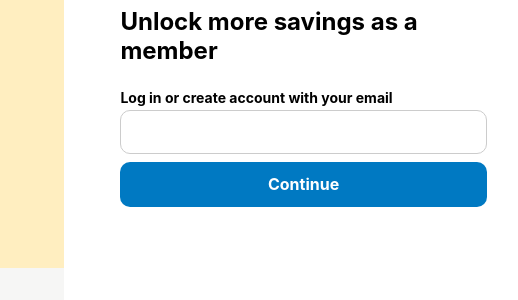
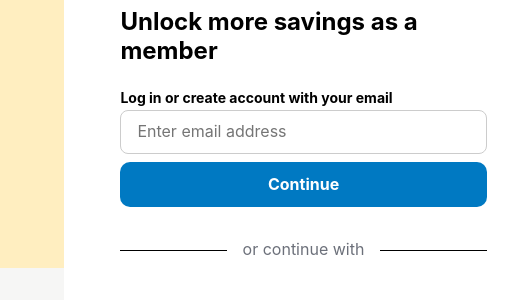
Before and after one commit to sandeepkumarmamloda/hotel-trivago, a plain HTML site: page login page.html in a window 1280 px wide. Shown: the part 199-499 px from the top of the page, 599-1117 px from the left. Drawn offline with nearby package versions, Linux system fonts and the light colour scheme.

Commit message:
hotel trivago

```diff
--- a/login page.css
+++ b/login page.css
@@ -103,13 +103,22 @@ body{
     margin-top:4px;
     background-color: transparent;
     border:0.800px solid #ccc;
-    border-top-left-radius: 10px;
-    border-top-right-radius: 10px;
-    border-bottom-right-radius: 10px;
-    border-bottom-left-radius: 10px;
-    color: white;
-    font-weight: 600;
+    border-top-left-radius: 8px;
+    border-top-right-radius: 8px;
+    border-bottom-right-radius: 8px;
+    border-bottom-left-radius: 8px;
+    color: black;
+    font-weight: 100;
     font-size: 16px;
+    outline:none;
+}
+.container>.container-2>.container-2-2:focus{
+    outline:solid 1px #0079c2;
+}
+.container>.container-2>.container-2-2::placeholder{
+    font-family: -apple-system, BlinkMacSystemFont, Segoe UI, Helvetica, Arial, Noto Sans, Apple Color Emoji, Segoe UI Emoji, sans-serif;
+    font-weight:400;
+    padding-left:10px;
 }
 .container>.container-2>.container-2-3{
     height: 18.400px;
@@ -131,3 +140,33 @@ body{
     font-family: -apple-system, BlinkMacSystemFont, Segoe UI, Helvetica, Arial, Noto Sans, Apple Color Emoji, Segoe UI Emoji, sans-serif;
     font-weight:700;
 }
+.container>.container-2>.container-2-4{
+    height:24px;
+    width:100%;
+    margin:32px 0px;
+    display:flex;
+    flex-direction:row;
+    justify-content:center;
+    flex-wrap:nowrap;
+    align-items:center;
+}
+.container>.container-2>.container-2-4::before{
+    content: "";
+    flex: 1;
+    height: 0.8px;
+    width:111.050px;
+    background:black;
+    margin-top: 11.600px;
+    margin-bottom:11.600px;
+    margin-right:16px;
+}
+.container>.container-2>.container-2-4::after{
+    content: "";
+    flex: 1;
+    height: 0.8px;
+    width:111.050px;
+    background:black;
+    margin-top: 11.600px;
+    margin-bottom:11.600px;
+    margin-left:16px;
+}
--- a/login page.html
+++ b/login page.html
@@ -62,14 +62,29 @@
                 <h1 style="height:60px;
                     font-family: -apple-system, BlinkMacSystemFont, Segoe UI, Helvetica, Arial, Noto Sans, Apple Color Emoji, Segoe UI Emoji, sans-serif;
                     font-size:24px;
+                    font-weight:700;
                     margin:0px;">Unlock more savings as a member
                 </h1>
                 <p style="font-family: -apple-system, BlinkMacSystemFont, Segoe UI, Helvetica, Arial, Noto Sans, Apple Color Emoji, Segoe UI Emoji, sans-serif;
                     margin-top:22px;
                     margin-bottom:0px;
                     font-size:14px;"><b>Log in or create account with your email</b></p>
-                <div class="container-2-2"></div>
+                <input class="container-2-2"
+                        placeholder="Enter email address"/>
                 <div class="container-2-3">Continue</div>
+                <div class="container-2-4">
+                    <p style="font-family: -apple-system, BlinkMacSystemFont, Segoe UI, Helvetica, Arial, Noto Sans, Apple Color Emoji, Segoe UI Emoji, sans-serif;
+                        color:#6c707a;
+                        align-self:flex-start;
+                        display:flex;
+                        height:16px;
+                        flex-direction:column;
+                        justify-content:flex-start;
+                        flex-wrap:nowrap;
+                        align-content:center;
+                        margin:0px;">or continue with
+                    </p>
+                </div>
             </div>
         </div>
     </body>
```
